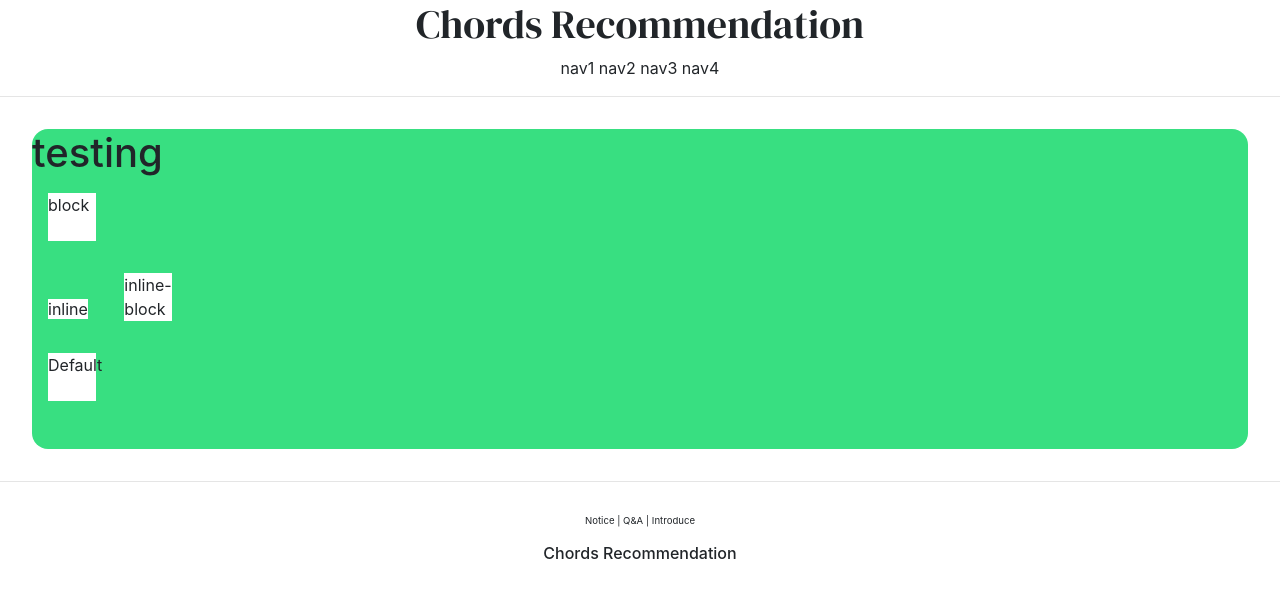
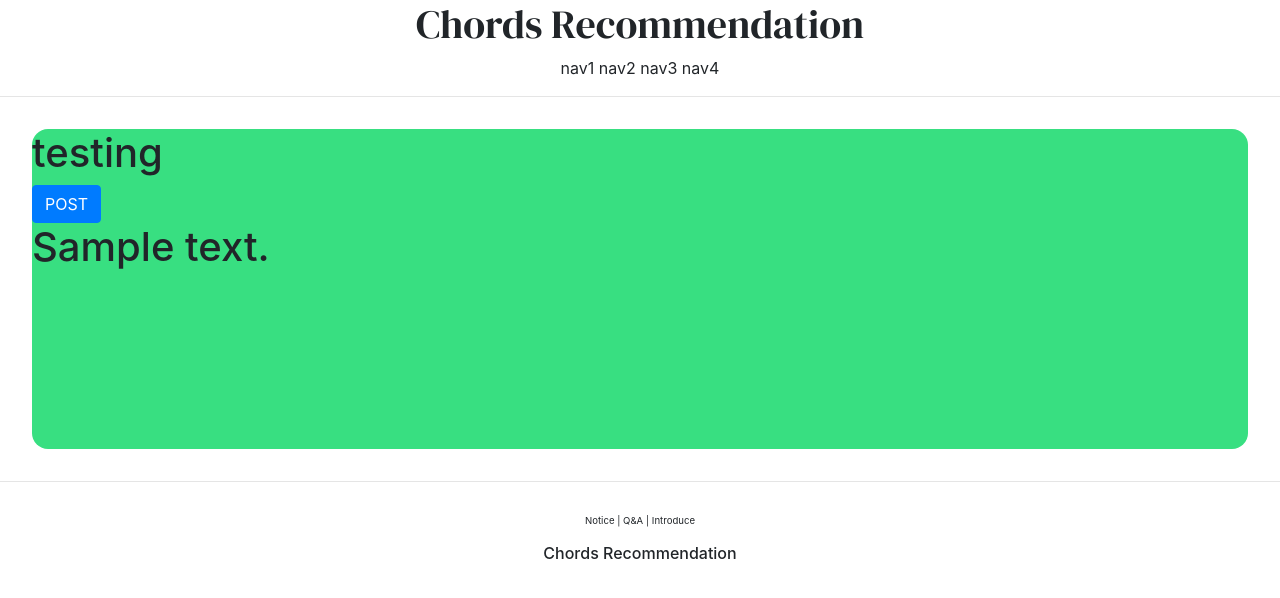
Before and after one commit to HYEONJISOO/FinalPjSite, a Django app: template accountapp/templates/accountapp/hhh.html in a window 1280 px wide. Shown: the top 598 px of the page. Run offline with Django 4.2, Linux system fonts and the light colour scheme; the template is opened without the code that fills it: most values are stand-ins (such as "Sample title", 1, 10 or a date in 2020).

Commit message:
get post

```diff
--- a/accountapp/templates/accountapp/hhh.html
+++ b/accountapp/templates/accountapp/hhh.html
@@ -16,11 +16,20 @@
         <h1 > testing </h1>
 
         <!-- tag 내 스타일 지정, 문서 위에 스타일 지정, css 스타일 지정 순으로 적용됨 -->
-        <div class="testing" style="display: block; ">block</div>
+        <!-- <div class="testing" style="display: block; ">block</div>
         <div class="testing" style="display: inline; ">inline</div>
         <div class="testing" style="display: inline-block; ">inline-block</div>
         <div class="testing" style="display: None; ">None</div>
-        <div class ='testing' >Default</div>
+        <div class ='testing' >Default</div> -->
+
+        <!-- get/post -->
+        <form action="/account/hhh/" method="post">
+            {% csrf_token %}
+            <input type="submit" class="btn btn-primary" value = "POST">
+        </form>
+        <h1>
+            {{ text }}
+        </h1>
     </div>
 
     <!-- 내용입력 -->
--- a/accountapp/urls.py
+++ b/accountapp/urls.py
@@ -2,5 +2,5 @@ from django.urls import path
 from . import views
 
 urlpatterns = [
-    path('', views.hhh)
+    path('hhh/', views.hhh)
 ]
```
Also changed, not shown: accountapp/views.py (+6 -1 lines).
